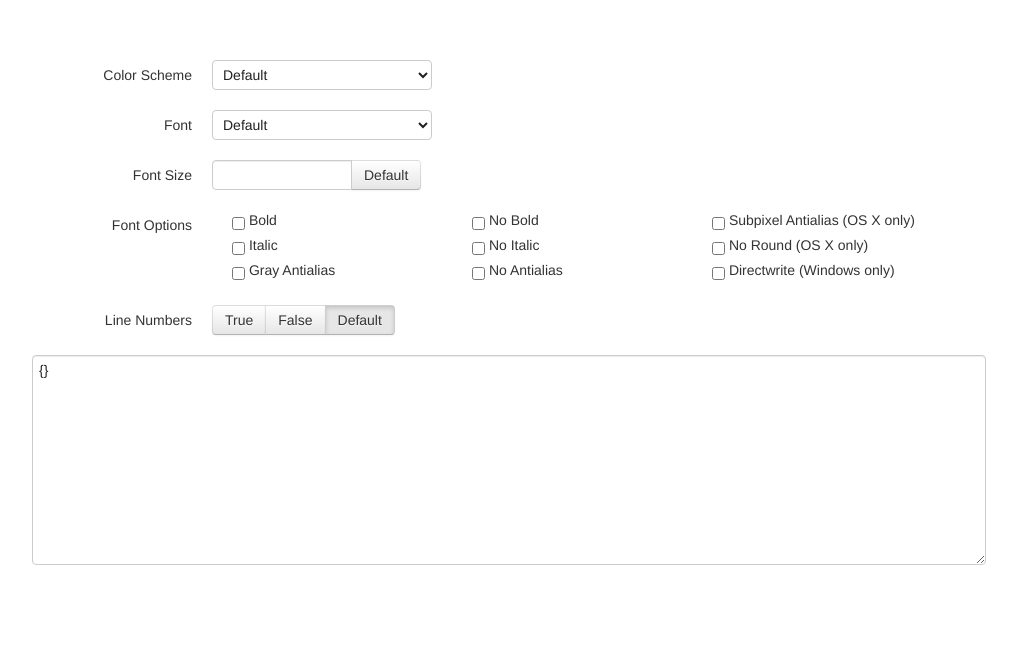
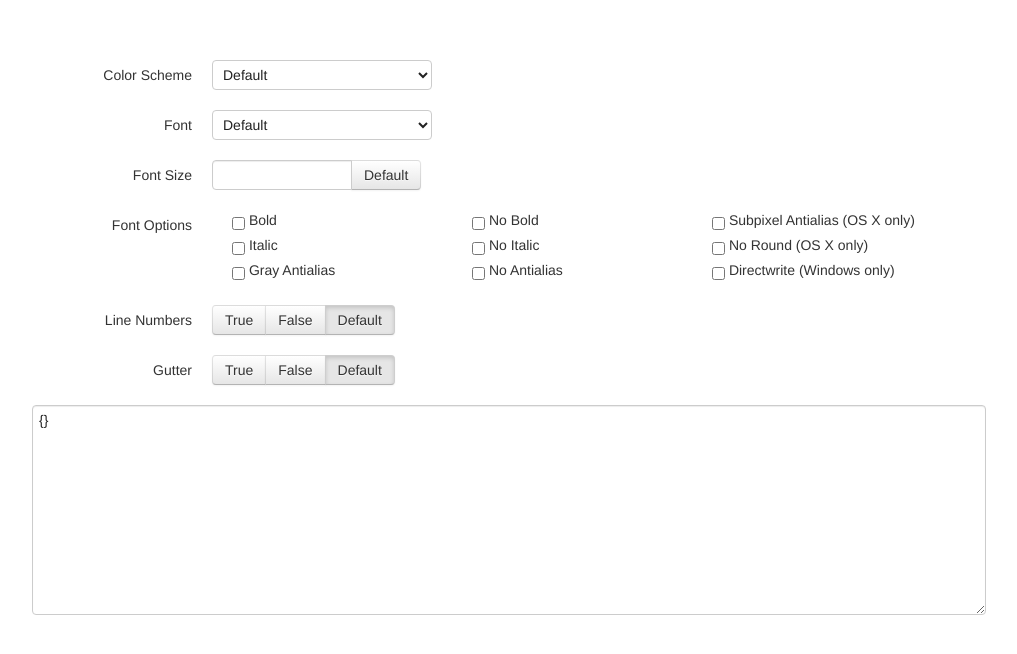
Before and after one commit to EduardoLopes/sublime-config, a plain HTML site: page index.html in a window 1280 px wide. Shown: the whole page, without its empty margins (138-1155 px from the left). Drawn offline with Linux system fonts and the light colour scheme.

Commit message:
Fix a bug of the buttons

```diff
--- a/index.html
+++ b/index.html
@@ -124,6 +124,16 @@
                                 </div>
                             </div>
                         </div>
+                        <div class="control-group">
+                             <label class="control-label" for="gutter">Gutter</label>
+                            <div class="controls">
+                                <div class="btn-group" data-name="gutter">
+                                    <button class="btn" data-prop="true">True</button>
+                                    <button class="btn" data-prop="false">False</button>
+                                    <button class="btn active" data-prop="default">Default</button>
+                                </div>
+                            </div>
+                        </div>
                     </form>
                 </div>
             </div>
--- a/js/main.js
+++ b/js/main.js
@@ -99,14 +99,13 @@ $('.btn-group').on('click', function(event){
     var data = $(this).data();
     var value = $(event.toElement).data();
 
-    if($('.btn-group').children('.btn').hasClass('active')){
-        $('.btn-group').children('.btn').removeClass('active');
+    if($(this).children('.btn').hasClass('active')){
+        $(this).children('.btn').removeClass('active');
         $(event.toElement).addClass('active');
     } else {
         $(event.toElement).addClass('active');
     }
 
-    console.log(value.prop);
     if(value.prop == "default"){
         c.removeConfig(data.name);
     } else {
```
